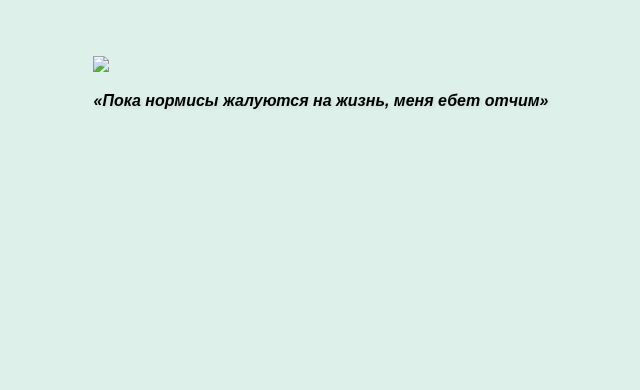
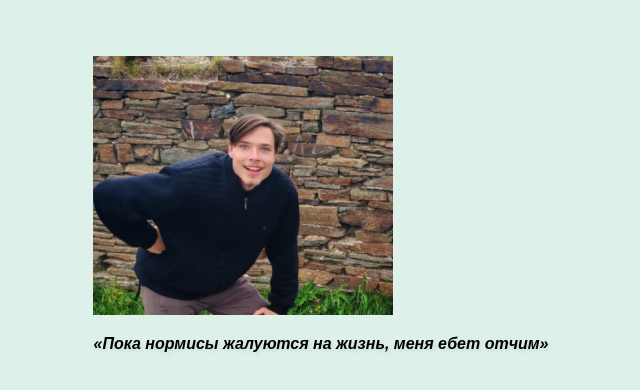
Before and after one commit to Neyrobyte/Neyrobyte.github.io, a plain HTML site: page index.html in a window 1280 px wide. Shown: the whole page, without its empty margins (319-959 px from the left). Drawn offline with Linux system fonts and the light colour scheme.

Commit message:
Update index.html

```diff
--- a/index.html
+++ b/index.html
@@ -63,7 +63,7 @@
 
     <h2>
         <p>
-            <img src="dimon.png" alt=" " width="250">
+            <img src="dimon.jpg" alt=" " width="300">
         </p>
         <p>
             <span class="custom-italic">«Пока нормисы жалуются на жизнь, меня ебет отчим»</span>
```
